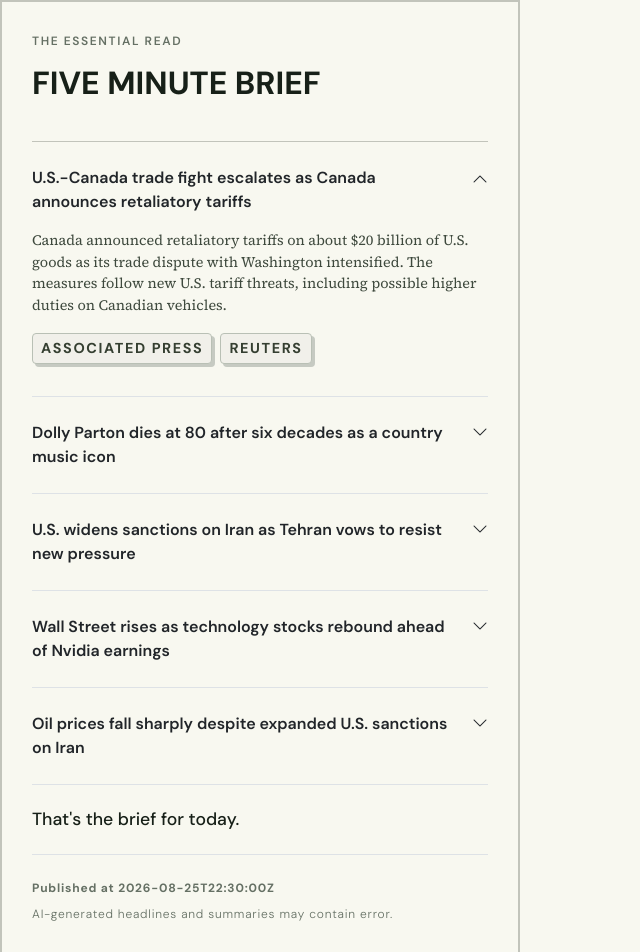
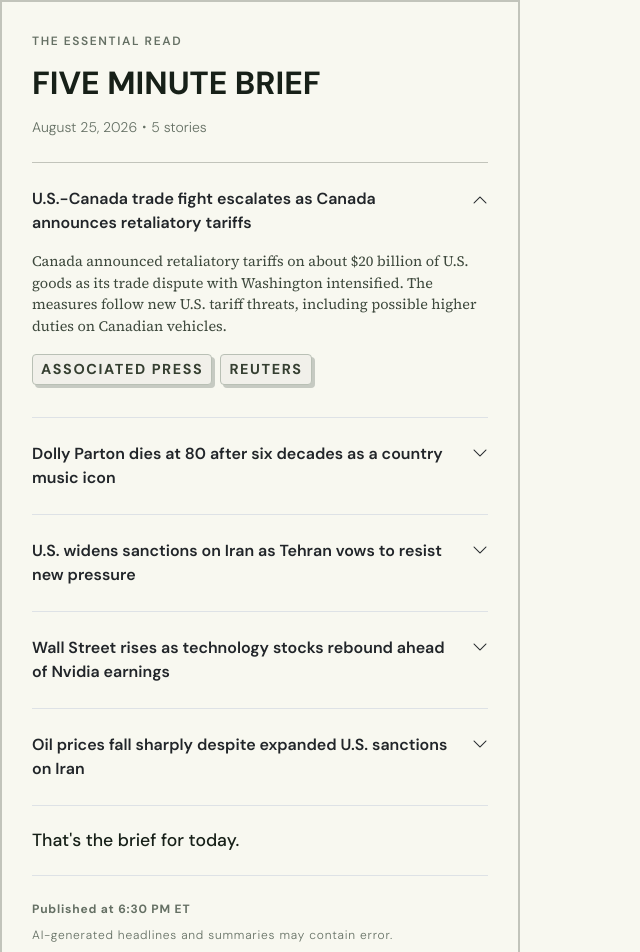
Before and after one commit to ductrl/five-minute-brief, a React (Vite) app: page / in a window 1280 px wide. Shown: the top 952 px of the page, without its empty margins (0-640 px from the left). Built offline with nearby package versions, Linux system fonts and the light colour scheme.

Commit message:
Rendered edition date and publish time

```diff
--- a/src/App.jsx
+++ b/src/App.jsx
@@ -2,9 +2,9 @@ import Header from "./components/Header";
 import StoryList from "./components/StoryList";
 import Footer from "./components/Footer";
 import StatusMessage from "./components/StatusMessage";
-import { mockBrief } from "./data/mockBrief";
 import { useEffect, useState } from "react";
 import { EditionSchema } from "../schemas/edition";
+import { formatEditionDate, formatPublishedTime } from "./utils/date";
 
 const App = () => {
   const [status, setStatus] = useState('loading');
@@ -42,7 +42,7 @@ const App = () => {
   return (
     <main className="brief border border-2">
       <Header
-        date={edition.date}
+        date={formatEditionDate(edition.editionDate)}
         storyCount={edition.stories.length}
       />
 
@@ -50,7 +50,7 @@ const App = () => {
         stories={edition.stories}
       />
 
-      <Footer publishedAt={edition.publishedAt}/>
+      <Footer publishedAt={formatPublishedTime(edition.publishedAt)}/>
     </main>
   )
 }
--- /dev/null
+++ b/src/utils/date.js
@@ -0,0 +1,23 @@
+import { iso } from "zod";
+
+const formatEditionDate = (isoDate) => {
+  const [year, month, day] = isoDate.split('-').map(Number);
+
+  const monthConvert = ['', 'January', 'February', 'March', 'April', 'May', 'June', 'July', 'August', 'September', 'October', 'November', 'December'];
+
+  return `${monthConvert[month]} ${day}, ${year}`;
+}
+
+const formatPublishedTime = (isoDateTime) => {
+  const date = new Date(isoDateTime);
+
+  const time = new Intl.DateTimeFormat('en-US', {
+    hour: 'numeric',
+    minute: '2-digit',
+    timeZone: 'America/New_York',
+  }).format(date)
+
+  return `${time} ET`;
+}
+
+export { formatEditionDate, formatPublishedTime };
```
